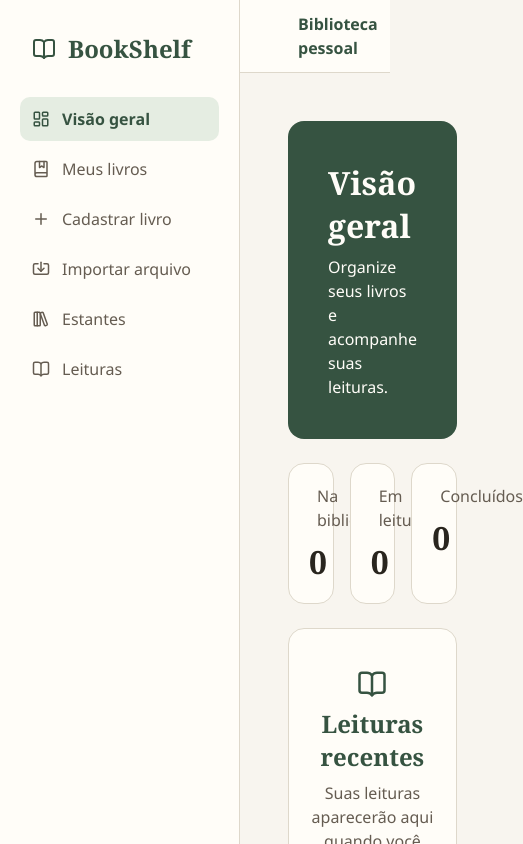
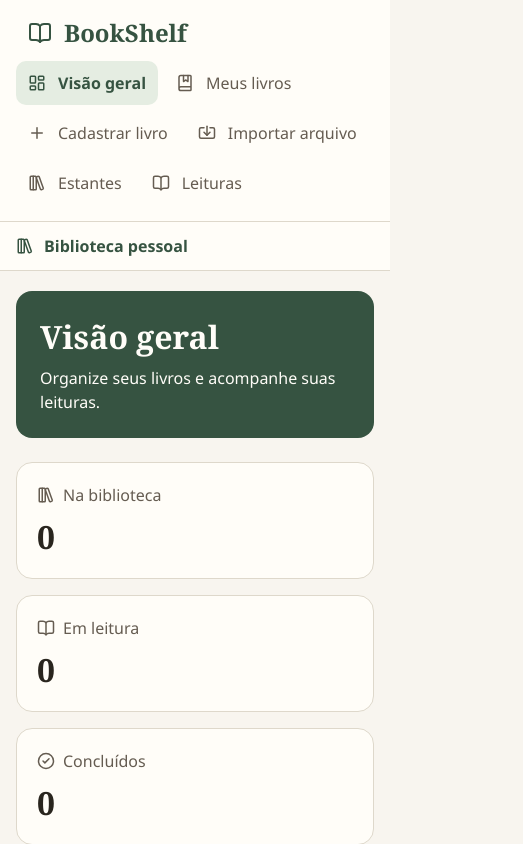
Before and after one commit to Ry4nBR/readverse, a React (Vite) app: page / in a window 390 px wide. Shown: the top 844 px of the page, 523 px wide, since content can reach past the window. Built offline with nearby package versions, Linux system fonts and the light colour scheme.

Commit message:
style: adapta a interface para telas menores

```diff
--- a/src/components/Header.module.css
+++ b/src/components/Header.module.css
@@ -9,3 +9,14 @@
   background: var(--surface);
   border-bottom: 1px solid var(--border);
 }
+
+@media (max-width: 56rem) {
+  .header {
+    min-height: 3rem;
+    padding-inline: 1.5rem;
+  }
+}
+
+@media (max-width: 30rem) {
+  .header { padding-inline: 1rem; }
+}
--- a/src/components/Sidebar.module.css
+++ b/src/components/Sidebar.module.css
@@ -36,3 +36,17 @@
 }
 
 .link[aria-current='page'] { font-weight: 650; }
+
+@media (max-width: 56rem) {
+  .sidebar {
+    padding: 1rem;
+    border-inline-end: 0;
+    border-bottom: 1px solid var(--border);
+  }
+
+  .links {
+    display: flex;
+    flex-wrap: wrap;
+    margin-top: .75rem;
+  }
+}
--- a/src/layouts/LibraryLayout.module.css
+++ b/src/layouts/LibraryLayout.module.css
@@ -21,3 +21,12 @@
 }
 
 .skipLink:focus { transform: none; }
+
+@media (max-width: 56rem) {
+  .shell { grid-template-columns: minmax(0, 1fr); }
+  .content { padding: 2rem 1.5rem; }
+}
+
+@media (max-width: 30rem) {
+  .content { padding: 1.25rem 1rem; }
+}
--- a/src/pages/DashboardPage.module.css
+++ b/src/pages/DashboardPage.module.css
@@ -49,3 +49,8 @@
 
 .empty h2 { font: 700 1.5rem var(--serif); }
 .empty p { color: var(--muted); }
+
+@media (max-width: 32rem) {
+  .summary { grid-template-columns: 1fr; }
+  .intro { padding: 1.5rem; }
+}
```
